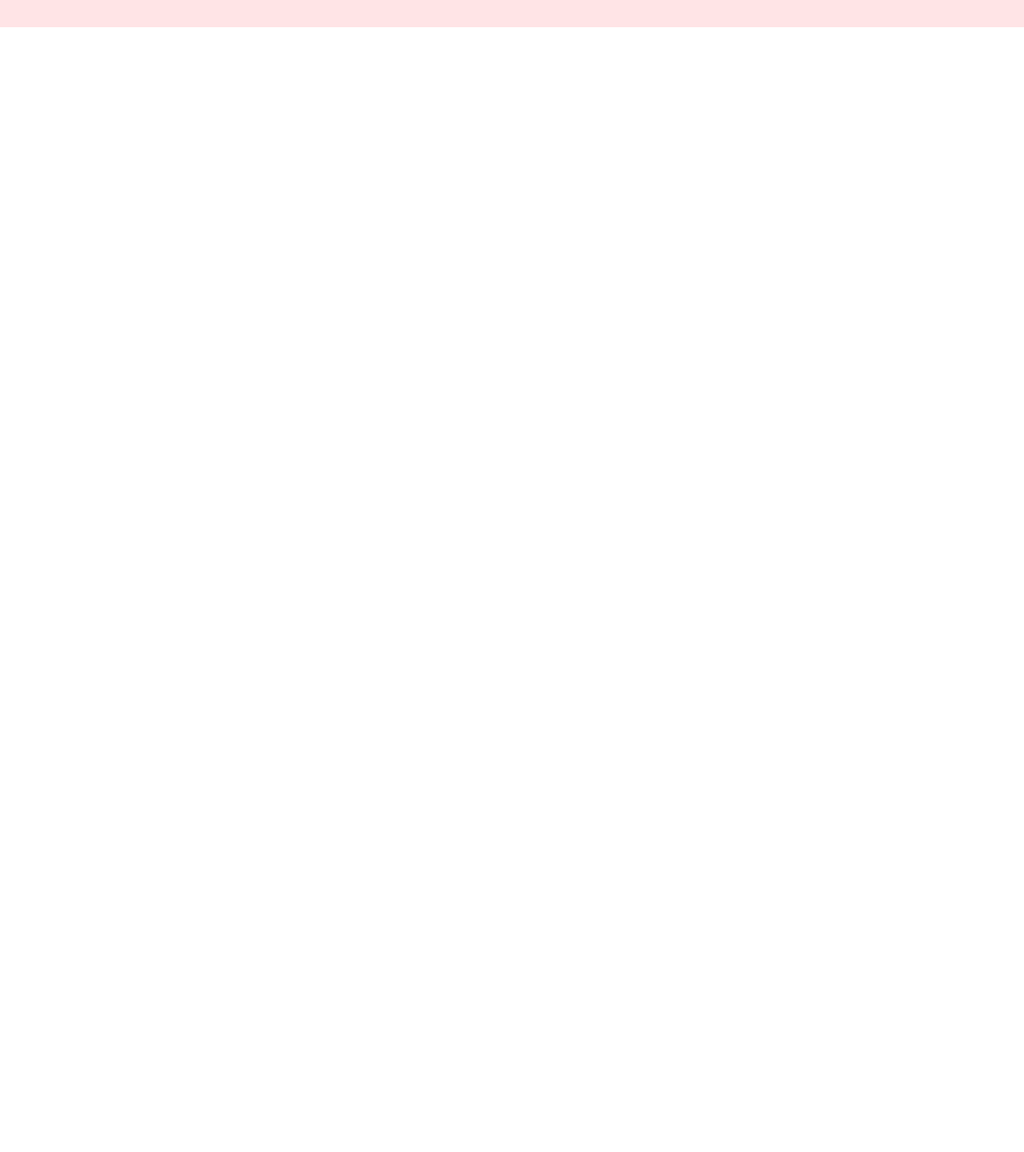
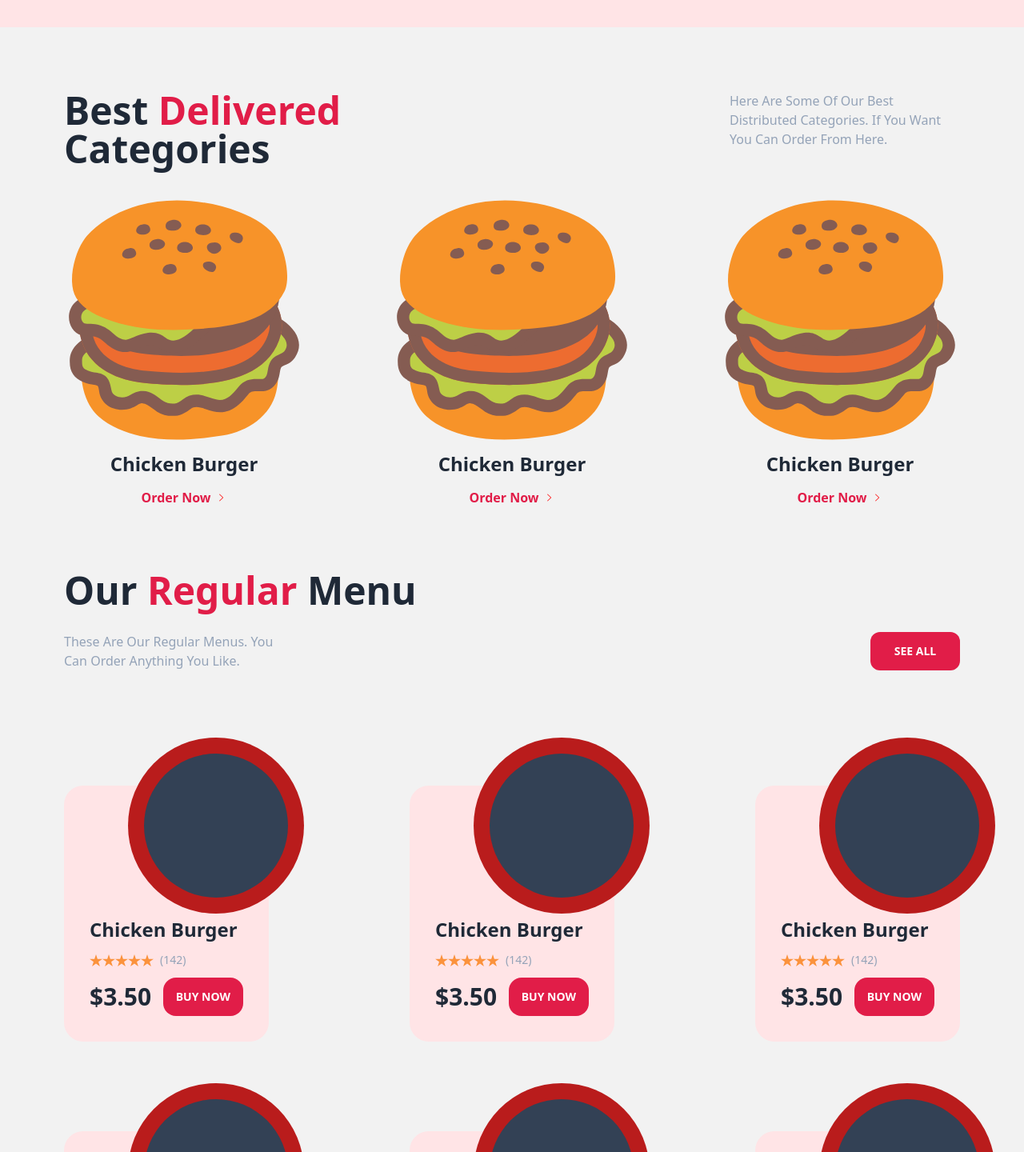
Before and after one commit to rhandyta/restaurant-nextjs, a Next.js app: page / in a window 1280 px wide. Shown: the part 410-1850 px from the top of the page at 80% size. Before the commit the page ends 800 px from the top, so only its background shows below. Built offline with nearby package versions, Linux system fonts and the light colour scheme.

Commit message:
Component BestCategory, Card, CardBestCategory, Rating, RegularMenu

```diff
--- a/app/page.js
+++ b/app/page.js
@@ -1,13 +1,17 @@
+import BestCategorySection from "@/components/BestCategorySection";
 import Header from "@/components/Header";
 import HeroSection from "@/components/HeroSection";
+import RegularMenuSection from "@/components/RegularMenuSection";
 
 export default function Home() {
     return (
         <main className="bg-base-200">
-            <div className=" bg-rose-100 w-full px-20 m-0">
+            <div className=" bg-rose-100 px-20 w-full m-0">
                 <Header />
                 <HeroSection />
             </div>
+            <BestCategorySection />
+            <RegularMenuSection />
         </main>
     );
 }
--- /dev/null
+++ b/components/BestCategorySection.js
@@ -0,0 +1,32 @@
+import React from "react";
+import CardBestCategory from "./CardBestCategory";
+
+function BestCategorySection() {
+    return (
+        <section className="pt-20 px-20">
+            <div className="flex justify-between">
+                <div className="w-1/3">
+                    <h6 className="text-5xl font-bold">
+                        Best <span className="text-rose-600">Delivered</span>{" "}
+                        Categories
+                    </h6>
+                </div>
+                <div className="w-72">
+                    <p className="text-slate-400 antialiased">
+                        Here Are Some Of Our Best Distributed Categories. If You
+                        Want You Can Order From Here.
+                    </p>
+                </div>
+            </div>
+            <div className="mt-10">
+                <div className="flex flex-wrap justify-between">
+                    <CardBestCategory />
+                    <CardBestCategory />
+                    <CardBestCategory />
+                </div>
+            </div>
+        </section>
+    );
+}
+
+export default BestCategorySection;
--- /dev/null
+++ b/components/Card.js
@@ -0,0 +1,31 @@
+import React from "react";
+import Button from "./Button";
+import Rating from "./Rating";
+
+function Card() {
+    return (
+        <div className="card w-64 h-80 relative">
+            <figure className="w-[220px] h-[220px] rounded-full bg-red-700 absolute left-20 bottom-40">
+                <div className="w-[180px] h-[180px] rounded-full bg-slate-700"></div>
+            </figure>
+            <div className="card-body bg-rose-100 rounded-3xl flex justify-end gap-3">
+                <h2 className="card-title font-bold text-2xl">
+                    Chicken Burger
+                </h2>
+                <div className="flex items-center gap-2">
+                    <Rating />{" "}
+                    <span className="text-sm text-slate-400">(142)</span>
+                </div>
+                <div className="flex items-center justify-between">
+                    <p className="font-bold text-3xl">$3.50</p>
+                    <Button
+                        text="Buy Now"
+                        className="bg-rose-600 rounded-2xl w-fit border-none"
+                    />
+                </div>
+            </div>
+        </div>
+    );
+}
+
+export default Card;
--- /dev/null
+++ b/components/CardBestCategory.js
@@ -0,0 +1,34 @@
+import Image from "next/image";
+import Link from "next/link";
+import React from "react";
+
+function CardBestCategory() {
+    return (
+        <div className="flex flex-col justify-center items-center">
+            <figure>
+                <Image
+                    src="/images/svg/hamburger.svg"
+                    width={300}
+                    height={300}
+                />
+            </figure>
+            <h6 className="font-bold text-2xl leading-3 mt-6">
+                Chicken Burger
+            </h6>
+            <Link href="#">
+                <p className="flex items-center gap-2 font-semibold mt-6 text-rose-600">
+                    Order Now{" "}
+                    <span>
+                        <Image
+                            src="/images/svg/arrow-up.svg"
+                            width={12}
+                            height={12}
+                        />
+                    </span>
+                </p>
+            </Link>
+        </div>
+    );
+}
+
+export default CardBestCategory;
--- /dev/null
+++ b/components/Rating.js
@@ -0,0 +1,40 @@
+import React from "react";
+
+function Rating() {
+    return (
+        <div className="rating rating-sm">
+            <input
+                type="radio"
+                name="rating-1"
+                className="mask mask-star bg-orange-400"
+                checked
+            />
+            <input
+                type="radio"
+                name="rating-1"
+                className="mask mask-star bg-orange-400"
+                checked
+            />
+            <input
+                type="radio"
+                name="rating-1"
+                className="mask mask-star bg-orange-400"
+                checked
+            />
+            <input
+                type="radio"
+                name="rating-1"
+                className="mask mask-star bg-orange-400"
+                checked
+            />
+            <input
+                type="radio"
+                name="rating-1"
+                className="mask mask-star bg-orange-400"
+                checked
+            />
+        </div>
+    );
+}
+
+export default Rating;
--- /dev/null
+++ b/components/RegularMenuSection.js
@@ -0,0 +1,37 @@
+import React from "react";
+import Button from "./Button";
+import Card from "./Card";
+import Rating from "./Rating";
+
+function RegularMenuSection() {
+    return (
+        <section className="pt-20 px-20 pb-96">
+            <div>
+                <h6 className="text-5xl font-bold">
+                    Our <span className="text-rose-600">Regular</span> Menu
+                </h6>
+                <div className="flex justify-between items-center mt-7">
+                    <p className="text-slate-400 w-72">
+                        These Are Our Regular Menus. You Can Order Anything You
+                        Like.
+                    </p>
+                    <Button
+                        text="See All"
+                        className="bg-rose-600 border-none w-28 rounded-xl"
+                    />
+                </div>
+            </div>
+
+            <div className="mt-36 flex flex-wrap gap-28 place-content-between">
+                <Card />
+                <Card />
+                <Card />
+                <Card />
+                <Card />
+                <Card />
+            </div>
+        </section>
+    );
+}
+
+export default RegularMenuSection;
```
Also changed, not shown: public/images/svg/arrow-up.svg (added).
